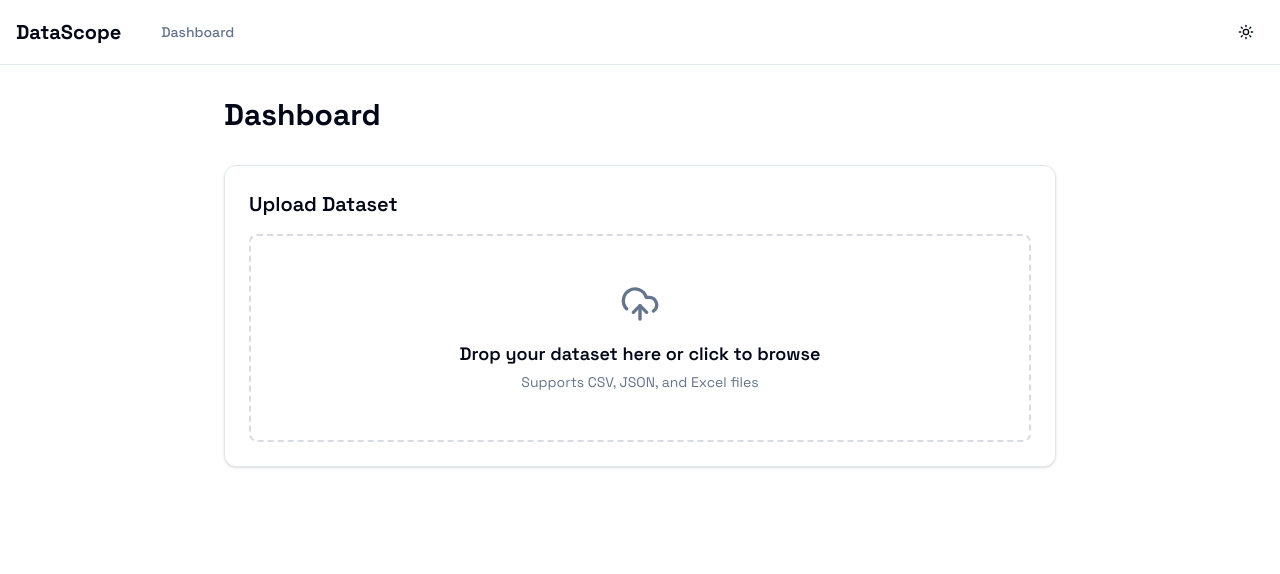
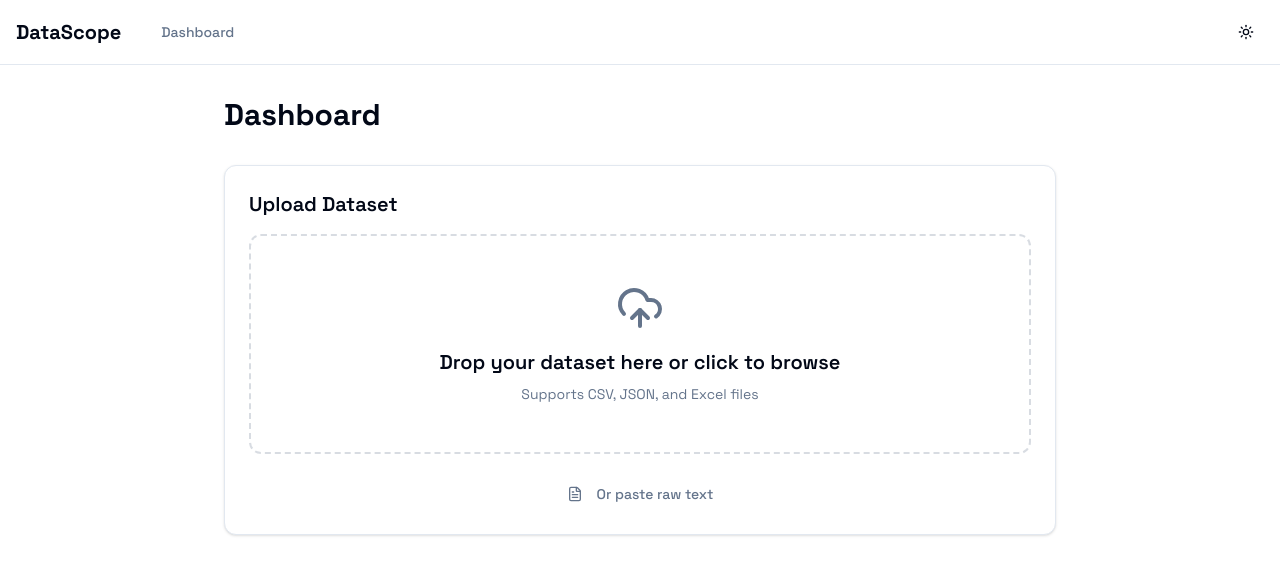
Before and after one commit to binay-das/data-visualizer, a React (Vite) app: page /dashboard in a window 1280 px wide. Shown: the top 574 px of the page. Built offline with nearby package versions, Linux system fonts and the light colour scheme.

Commit message:
add text paste input for raw data upload

```diff
--- a/src/components/file-upload/drop-zone.tsx
+++ b/src/components/file-upload/drop-zone.tsx
@@ -1,5 +1,6 @@
 import { useState, useRef, type DragEvent, type ChangeEvent } from "react";
-import { UploadCloud } from "lucide-react";
+import { UploadCloud, FileText } from "lucide-react";
+import { Button } from "@/components/ui/button";
 
 interface DropZoneProps {
     onFileDrop: (file: File) => void
@@ -8,6 +9,8 @@ interface DropZoneProps {
 
 export function DropZone({ onFileDrop, isProcessing = false }: DropZoneProps) {
     const [isDragActive, setIsDragActive] = useState<boolean>(false);
+    const [isPasting, setIsPasting] = useState<boolean>(false);
+    const [pasteText, setPasteText] = useState<string>("");
     const fileInputRef = useRef<HTMLInputElement>(null)
 
     const handleDragOver = (e: DragEvent<HTMLDivElement>) => {
@@ -50,8 +53,42 @@ export function DropZone({ onFileDrop, isProcessing = false }: DropZoneProps) {
         }
     }
 
+    const handlePasteSubmit = () => {
+        if (!pasteText.trim()) return;
+
+        const isJson = pasteText.trim().startsWith('[') || pasteText.trim().startsWith('{');
+        const fileName = isJson ? 'pasted_data.json' : 'pasted_data.csv';
+        const file = new File([pasteText], fileName, { type: 'text/plain' });
+
+        onFileDrop(file);
+
+    }
+
+    if (isPasting) {
         return (
-        <div className={`border-2 border-dashed rounded-lg p-12 text-center transition-colors ${isDragActive ? "border-primary bg-primary/5" : "border-muted-foreground/25 hover:border-primary/50"
+            <div className="flex flex-col gap-4 w-full">
+                <textarea
+                    className="min-h-[250px] w-full p-4 rounded-xl border bg-background text-sm shadow-sm placeholder:text-muted-foreground focus-visible:outline-none focus-visible:ring-1 focus-visible:ring-ring resize-y font-mono"
+                    placeholder="Paste your raw CSV or JSON array here..."
+                    value={pasteText}
+                    onChange={(e) => setPasteText(e.target.value)}
+                    disabled={isProcessing}
+                />
+                <div className="flex justify-end gap-3 flex-wrap">
+                    <Button variant="outline" onClick={() => setIsPasting(false)} disabled={isProcessing}>
+                        Cancel
+                    </Button>
+                    <Button onClick={handlePasteSubmit} disabled={isProcessing || !pasteText.trim()}>
+                        {isProcessing ? "Processing..." : "Process Data"}
+                    </Button>
+                </div>
+            </div>
+        )
+    }
+
+    return (
+        <div className="flex flex-col gap-4 w-full">
+            <div className={`border-2 border-dashed rounded-xl p-12 text-center transition-colors ${isDragActive ? "border-primary bg-primary/5" : "border-muted-foreground/25 hover:border-primary/50"
                 } ${isProcessing ? "opacity-50 pointer-events-none" : "cursor-pointer"} `}
 
                 onDragOver={handleDragOver}
@@ -67,11 +104,19 @@ export function DropZone({ onFileDrop, isProcessing = false }: DropZoneProps) {
                     accept=".csv,.json,.xlsx"
                 />
                 <div className="flex flex-col items-center justify-center gap-4">
-                <UploadCloud className={`h-10 w-10 ${isDragActive ? "text-primary" : "text-muted-foreground"} `} />
+                    <UploadCloud className={`h-12 w-12 ${isDragActive ? "text-primary" : "text-muted-foreground"} `} />
                     <div>
-                    <h3 className="text-lg font-semibold">Drop your dataset here or click to browse</h3>
-                    <p className="text-sm text-muted-foreground mt-1">Supports CSV, JSON, and Excel files</p>
+                        <h3 className="text-xl font-semibold">Drop your dataset here or click to browse</h3>
+                        <p className="text-sm text-muted-foreground mt-2">Supports CSV, JSON, and Excel files</p>
                     </div>
+                </div>
+            </div>
+
+            <div className="flex items-center justify-center pt-2">
+                <Button variant="ghost" className="text-muted-foreground hover:text-foreground" onClick={() => setIsPasting(true)} disabled={isProcessing}>
+                    <FileText className="w-4 h-4 mr-2" />
+                    Or paste raw text
+                </Button>
             </div>
         </div>
     )
```
Lines whose indentation alone changed are shown as unchanged.
